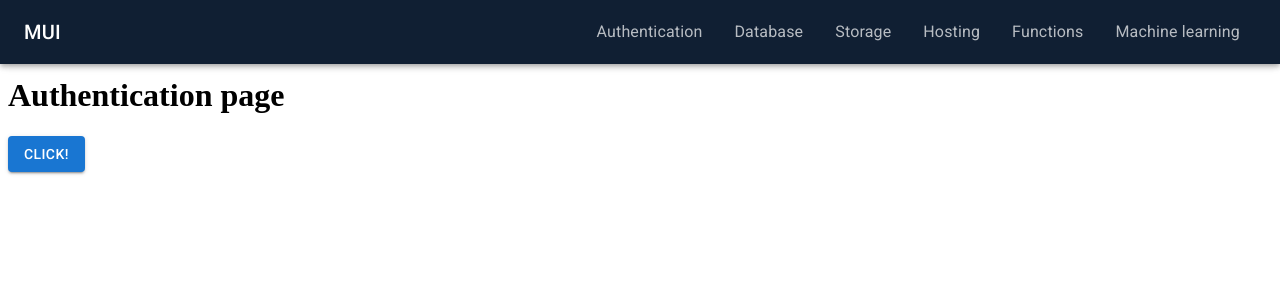
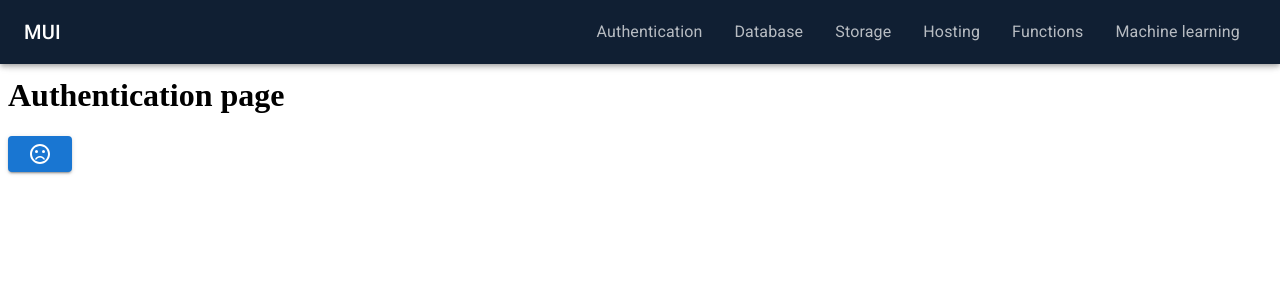
Before and after one commit to AmirHosseinRP/material-ui-practice, a React (Create React App) app: page /authentication in a window 1280 px wide. Shown: the top 300 px of the page. Built offline with nearby package versions, Linux system fonts and the light colour scheme.

Commit message:
warning fix

```diff
--- a/src/App.js
+++ b/src/App.js
@@ -1,7 +1,6 @@
 import React from 'react';
 import Navbar from './components/Navbar';
 import {Outlet} from "react-router-dom";
-import Grid from '@mui/material/Grid';
 
 function App() {
     return (
--- a/src/components/Navbar.js
+++ b/src/components/Navbar.js
@@ -1,18 +1,14 @@
 import * as React from 'react';
-import PropTypes from 'prop-types';
 import AppBar from '@mui/material/AppBar';
 import Box from '@mui/material/Box';
-import Divider from '@mui/material/Divider';
 import Drawer from '@mui/material/Drawer';
 import IconButton from '@mui/material/IconButton';
 import List from '@mui/material/List';
 import ListItem from '@mui/material/ListItem';
-import ListItemButton from '@mui/material/ListItemButton';
 import ListItemText from '@mui/material/ListItemText';
 import MenuIcon from '@mui/icons-material/Menu';
 import Toolbar from '@mui/material/Toolbar';
 import Typography from '@mui/material/Typography';
-import Button from '@mui/material/Button';
 import {mainNavbarItems} from "../consts/navbaritems";
 import {Link} from 'react-router-dom';
 import ListItemIcon from '@mui/material/ListItemIcon';
--- a/src/components/PrimaryButton.js
+++ b/src/components/PrimaryButton.js
@@ -2,6 +2,7 @@ import React from "react";
 import {Button} from "@mui/material";
 
 const PrimaryButton = ({children}) => {
+    let innerHTMLText = children;
     const myStyle = {
         transition : 'all 0.3s',
         '&:hover' : {
@@ -12,7 +13,7 @@ const PrimaryButton = ({children}) => {
         }
     }
     return (
-        <Button variant={"contained"} sx={myStyle}>{children}</Button>
+        <Button variant={"contained"} sx={myStyle}>{innerHTMLText}</Button>
     )
 }
 
--- a/src/index.js
+++ b/src/index.js
@@ -1,6 +1,5 @@
 import React from 'react';
 import ReactDOM from 'react-dom/client';
-import Navbar from './components/Navbar'
 import {BrowserRouter, Route, Routes} from "react-router-dom";
 import Authentication from "./pages/Authentication";
 import Database from "./pages/Database";
--- a/src/pages/Authentication.js
+++ b/src/pages/Authentication.js
@@ -1,7 +1,7 @@
 import React from "react";
-import Grid from "@mui/material/Grid";
 import PrimaryButton from "../components/PrimaryButton";
 import {Box} from "@mui/material";
+import SentimentVeryDissatisfiedIcon from '@mui/icons-material/SentimentVeryDissatisfied';
 
 const Authentication = () => {
     return (
@@ -9,7 +9,7 @@ const Authentication = () => {
             <h1>
                 Authentication page
             </h1>
-            <PrimaryButton>Click!</PrimaryButton>
+            <PrimaryButton><SentimentVeryDissatisfiedIcon/></PrimaryButton>
         </Box>
     )
 }
--- a/src/pages/Functions.js
+++ b/src/pages/Functions.js
@@ -1,13 +1,13 @@
 import React from "react";
-import Grid from "@mui/material/Grid";
+import {Box} from "@mui/material";
 
 const Functions = () => {
     return (
-        <Grid item xs={8}>
+        <Box>
             <h1>
                 Functions page
             </h1>
-        </Grid>
+        </Box>
     )
 }
 
--- a/src/pages/Hosting.js
+++ b/src/pages/Hosting.js
@@ -1,13 +1,13 @@
 import React from "react";
-import Grid from "@mui/material/Grid";
+import {Box} from "@mui/material";
 
 const Hosting = () => {
     return (
-        <Grid item xs={8}>
+        <Box>
             <h1>
                 Hosting page
             </h1>
-        </Grid>
+        </Box>
     )
 }
 
--- a/src/pages/MachineLearning.js
+++ b/src/pages/MachineLearning.js
@@ -1,13 +1,13 @@
 import React from "react";
-import Grid from "@mui/material/Grid";
+import {Box} from "@mui/material";
 
 const MachineLearning = () => {
     return (
-        <Grid item xs={8}>
+        <Box item xs={8}>
             <h1>
                 Machine learning page
             </h1>
-        </Grid>
+        </Box>
     )
 }
 
--- a/src/pages/Storage.js
+++ b/src/pages/Storage.js
@@ -1,13 +1,13 @@
 import React from "react";
-import Grid from "@mui/material/Grid";
+import {Box} from "@mui/material";
 
 const Storage = () => {
     return (
-        <Grid item xs={8}>
+        <Box>
             <h1>
                 Storage page
             </h1>
-        </Grid>
+        </Box>
     )
 }
 
```
